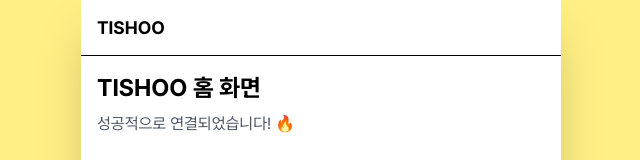
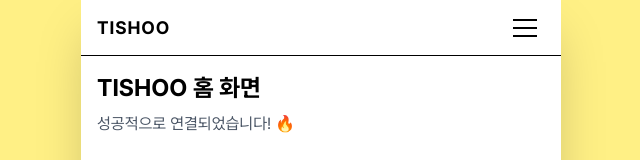
Before and after one commit to dokkk0dahee/Tishoo, a React (Vite) app: page / in a window 1280 px wide. Shown: the top 160 px of the page, without its empty margins (319-959 px from the left). Built offline with nearby package versions, Linux system fonts and the light colour scheme.

Commit message:
[FEAT] 햄버거 메뉴텝 생성

```diff
--- /dev/null
+++ b/src/components/Header.jsx
@@ -0,0 +1,55 @@
+import { useState } from "react";
+import { Link } from "react-router-dom";
+
+const Header = () => {
+    const [isOpen, setIsOpen] = useState(false);
+
+    return (
+    <>
+        {/* 상단 고정 헤더 영역 */}
+        <header className="h-14 flex items-center justify-between px-4 border-b bg-white sticky top-0 z-30 shrink-0">
+            <div className="font-bold text-lg tracking-wider">TISHOO</div>
+
+            {/* 햄버거 버튼 */}
+            <button
+            onClick={() => setIsOpen(true)}
+            className="p-2 space-y-1.5 focus:outline-none z-40"
+            >
+            <div className="w-6 h-0.5 bg-black"></div>
+            <div className="w-6 h-0.5 bg-black"></div>
+            <div className="w-6 h-0.5 bg-black"></div>
+            </button>
+        </header>
+
+        {/* 메뉴 전체를 감싸는 투명한 방어막*/}
+        <div className={`absolute inset-0 z-50 transition-all duration-300 ${
+            isOpen ? "visible opacity-100" : "invisible opacity-0 pointer-events-none"}`}>
+            <div className="absolute inset-0 bg-black bg-opacity-100" //바깥 어두운 배경 (여기를 누르면 무조건 닫힘)
+                onClick={() => setIsOpen(false)} />
+
+            {/* 우측 슬라이드 메뉴 바 */}
+            <div className={`absolute top-0 right-0 h-full w-64 bg-white shadow-2xl transform transition-transform duration-300 ease-in-out ${
+                isOpen ? 'translate-x-0' : 'translate-x-full'}`}>
+                {/* 사이드바 헤더 (닫기 버튼) */}
+                <div className="h-14 flex items-center justify-between px-4 border-b shrink-0">
+                    <span className="font-bold text-lg">메뉴</span>
+                    <button onClick={() => setIsOpen(false)}
+                        className="text-3xl text-black hover:text-gray-400 w-10 h-10 flex items-center justify-center focus:outline-none">
+                        &times;
+                    </button>
+                </div>
+
+                {/* 사이드바 메뉴 리스트 */}
+                <ul className="flex flex-col p-4 space-y-4 font-medium text-lg text-gray-700">
+                    <li><Link to="/" onClick={() => setIsOpen(false)} className="block py-2">홈</Link></li>
+                    <li><Link to="/page1" onClick={() => setIsOpen(false)} className="block py-2">시설비교</Link></li>
+                    <li><Link to="/page2" onClick={() => setIsOpen(false)} className="block py-2">간이견적</Link></li>
+                    <li><Link to="/page3" onClick={() => setIsOpen(false)} className="block py-2">상주가이드</Link></li>
+                </ul>
+            </div>
+        </div>
+    </>
+    );
+};
+
+export default Header;
--- a/src/components/Layout.jsx
+++ b/src/components/Layout.jsx
@@ -1,17 +1,16 @@
 import { Outlet } from "react-router-dom";
 import Navigation from "./Navigation";
+import Header from "./Header";
 
 const Layout = () => {
     return (
-        <div className="bg-gray-100 md:bg-yellow-200 min-h-screen flex justify-center md:items-center">
+    <div className="bg-gray-100 md:bg-yellow-200 min-h-screen flex justify-center md:items-center">
         {/*모바일에서는 배경색이 회색, 데스크탑에서는 노란색으로 보이도록 설정*/}
 
         {/* 실제 모바일 앱 너비 제한 영역 */}
         <div className="w-full max-w-[480px] bg-white md:h-[90vh] min-h-screen relative shadow-2xl flex flex-col">
-            {/* 상단 헤더 (선택 사항) */}
-            <header className="h-14 flex items-center px-4 border-b font-bold text-lg sticky top-0 bg-white z-40">
-            TISHOO
-            </header>
+            {/* 상단 헤더 */}
+            <Header />
 
             {/* 페이지별 콘텐츠가 보여지는 영역 */}
             <main className="flex-1 pb-20"> {/* pb-20은 네비바에 가려지지 않게 여백을 주는 것 */}
@@ -21,7 +20,7 @@
             {/* 공통 하단 네비바 */}
             <Navigation />
         </div>
-        </div>
+    </div>
     );
 };
 
```
